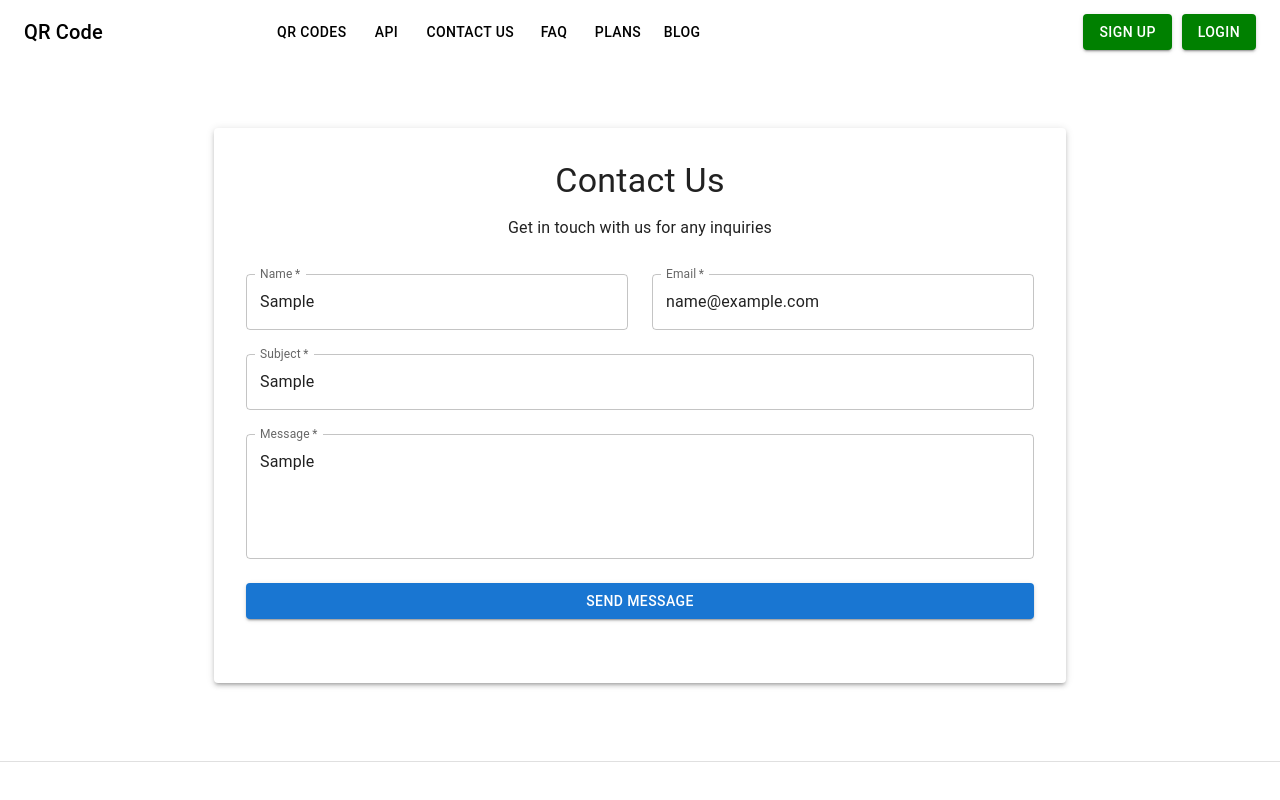
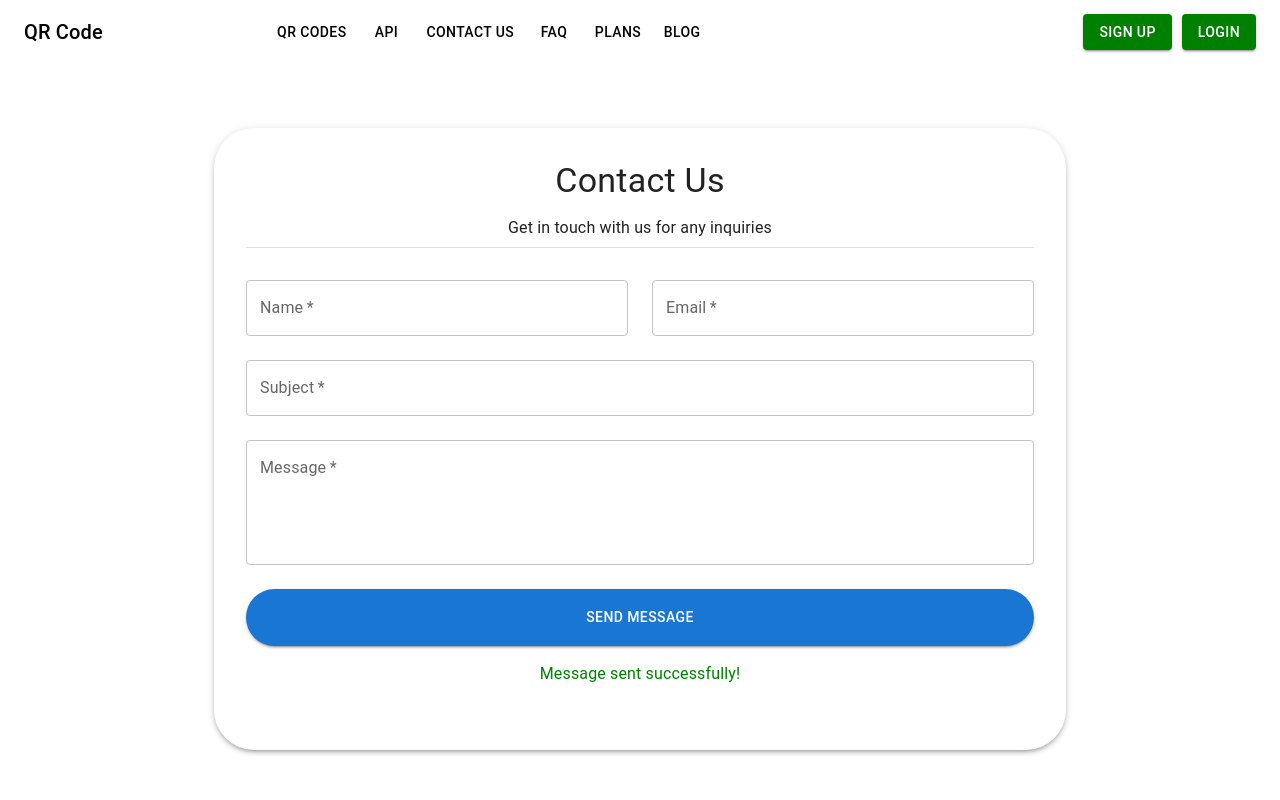
Before and after one commit to ASHA-phases/QR_CODE, a React (Create React App) app in the folder phases-innovations-services/: page /contact in a window 1280 px wide. Both pictures are taken after typing "Sample", "name@example.com", "Sample", "Sample" into the empty fields and a click on the button "SEND MESSAGE". Shown: the top 800 px of the page. Built offline with nearby package versions, Linux system fonts and the light colour scheme.

Commit message:
contact form updated

```diff
--- a/phases-innovations-services/src/components/pages/ContactForm.tsx
+++ b/phases-innovations-services/src/components/pages/ContactForm.tsx
@@ -8,7 +8,9 @@ import {
   TextField,
   Typography,
   Paper,
-  Grid
+  Grid,
+  Divider,
+  CircularProgress
 } from '@mui/material';
 
 const ContactForm: React.FC = () => {
@@ -19,26 +21,42 @@ const ContactForm: React.FC = () => {
     subject: '',
     message: ''
   });
+  const [loading, setLoading] = useState(false);
+  const [success, setSuccess] = useState(false);
 
   const handleChange = (e: React.ChangeEvent<HTMLInputElement | HTMLTextAreaElement>) => {
     setFormData({ ...formData, [e.target.name]: e.target.value });
   };
 
-  const handleSubmit = (e: React.FormEvent) => {
+  const handleSubmit = async (e: React.FormEvent) => {
     e.preventDefault();
-    dispatch(submitForm(formData));
-    // Reset form or show success message
+    setLoading(true);
+    try {
+      await dispatch(submitForm(formData));
+      setSuccess(true);
+      setFormData({
+        name: '',
+        email: '',
+        subject: '',
+        message: ''
+      });
+    } catch (error) {
+      // handle error
+    } finally {
+      setLoading(false);
+    }
   };
 
   return (
     <Container maxWidth="md">
-      <Paper elevation={3} sx={{ p: 4, mt: 8 }}>
+      <Paper elevation={3} sx={{ p: 4, mt: 8, borderRadius: 10 }}>
         <Typography variant="h4" align="center" gutterBottom>
           Contact Us
         </Typography>
         <Typography variant="subtitle1" align="center" gutterBottom>
           Get in touch with us for any inquiries
         </Typography>
+        <Divider sx={{ mb: 4 }} />
         <Box component="form" onSubmit={handleSubmit} sx={{ mt: 4, mb: 4 }}>
           <Grid container spacing={3}>
             <Grid item xs={12} sm={6}>
@@ -50,6 +68,7 @@ const ContactForm: React.FC = () => {
                 onChange={handleChange}
                 variant="outlined"
                 required
+                sx={{ borderRadius: 10 }}
               />
             </Grid>
             <Grid item xs={12} sm={6}>
@@ -62,6 +81,7 @@ const ContactForm: React.FC = () => {
                 onChange={handleChange}
                 variant="outlined"
                 required
+                sx={{ borderRadius: 10 }}
               />
             </Grid>
             <Grid item xs={12}>
@@ -73,6 +93,7 @@ const ContactForm: React.FC = () => {
                 onChange={handleChange}
                 variant="outlined"
                 required
+                sx={{ borderRadius: 10 }}
               />
             </Grid>
             <Grid item xs={12}>
@@ -86,6 +107,7 @@ const ContactForm: React.FC = () => {
                 multiline
                 rows={4}
                 required
+                sx={{ borderRadius: 10 }}
               />
             </Grid>
             <Grid item xs={12}>
@@ -94,11 +116,22 @@ const ContactForm: React.FC = () => {
                 fullWidth
                 variant="contained"
                 color="primary"
+                disabled={loading}
+                sx={{ borderRadius: 10, py: 2 }}
               >
-                Send Message
+                {loading ? (
+                  <CircularProgress size={24} color="inherit" />
+                ) : (
+                  'Send Message'
+                )}
               </Button>
             </Grid>
           </Grid>
+          {success && (
+            <Typography variant="body1" align="center" gutterBottom sx={{ mt: 2, color: 'green' }}>
+              Message sent successfully!
+            </Typography>
+          )}
         </Box>
       </Paper>
     </Container>
```
